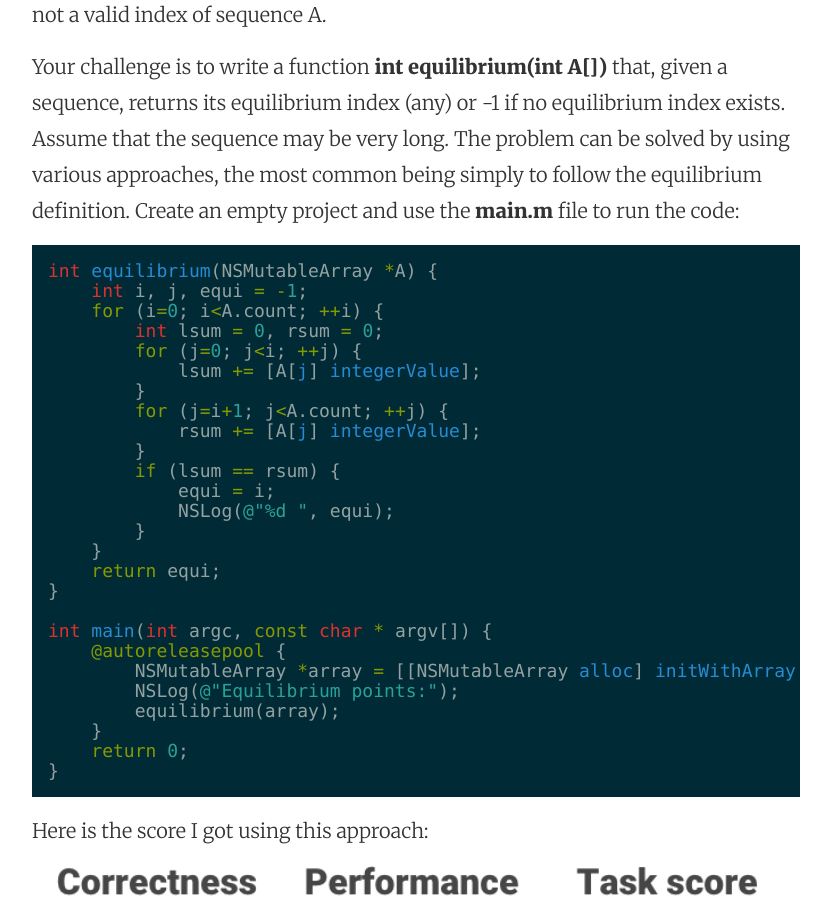
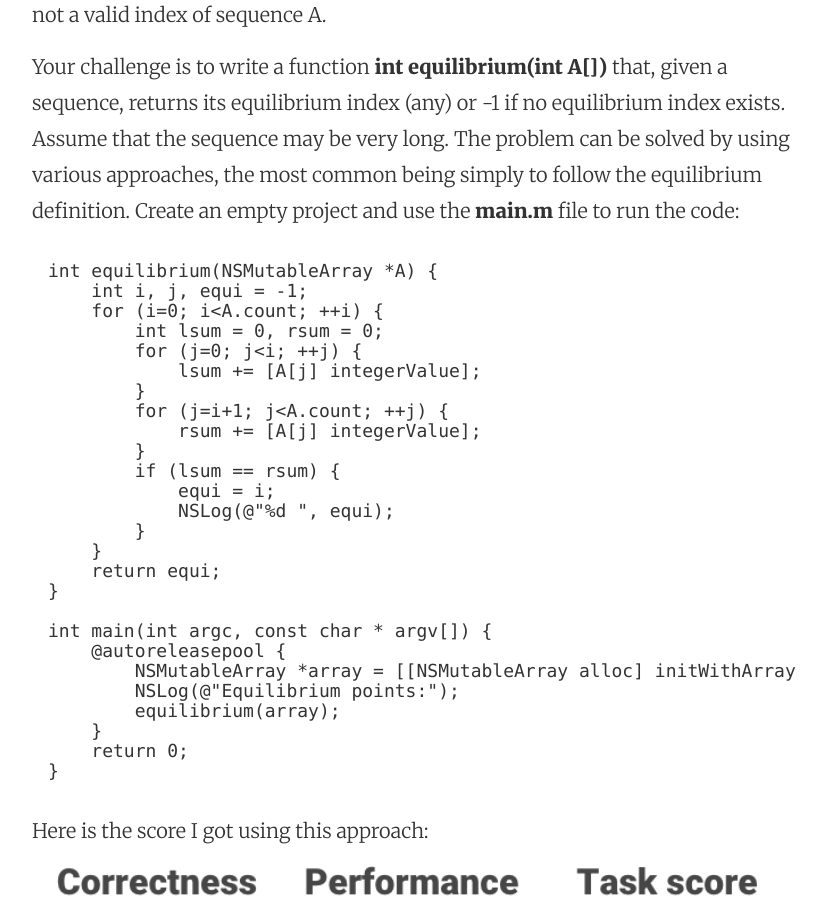
Before and after one commit to mhorga/mhorga.github.io, a Jekyll site: the page built from _posts/2015-06-20-the-equilibrium-index-problem-in-objective-c.markdown, in a window 1280 px wide and 900 px high, scrolled down 1082 px. Shown: the whole window, without its empty margins (224-1055 px from the left). Built offline with Jekyll 4.4.1, drawn with Linux system fonts in a browser that asks for light colours; some of the changed text lies outside the part shown.

Commit message:
Update 2015-06-20-the-equilibrium-index-problem-in-objective-c.markdown

````diff
--- a/_posts/2015-06-20-the-equilibrium-index-problem-in-objective-c.markdown
+++ b/_posts/2015-06-20-the-equilibrium-index-problem-in-objective-c.markdown
@@ -21,7 +21,7 @@
 
 Your challenge is to write a function __int equilibrium(int A[])__ that, given a sequence, returns its equilibrium index (any) or -1 if no equilibrium index exists. Assume that the sequence may be very long. The problem can be solved by using various approaches, the most common being simply to follow the equilibrium definition. Create an empty project and use the __main.m__ file to run the code:
 
-```objective-c
+<pre>
 int equilibrium(NSMutableArray *A) {
     int i, j, equi = -1;
     for (i=0; i<A.count; ++i) {
@@ -48,7 +48,7 @@
     }
     return 0;
 }
-```
+</pre>
 
 Here is the score I got using this approach:
 ![alt text](https://github.com/mhorga/mhorga.github.io/raw/master/images/equi_bad.png "Bad score")
@@ -61,7 +61,7 @@
 
 We can improve our algorithm by updating the left/right sums in O(0) time instead of recomputing them again at each iteration. To handle larger input values we should use a proper data-type such as __long long__ instead of __int__. Here is a better solution:
 
-```
+<pre>
 int equilibrium(NSMutableArray *A) {
 
     long long sum = 0;
@@ -95,9 +95,9 @@
     return equi;
 
 }
-```
+</pre>
 
-Using this solution we get perfect score:
+Using this solution we get the perfect score:
 ![alt text](https://github.com/mhorga/mhorga.github.io/raw/master/images/equi_good.png "Good score")
 
 Until next time!
````
